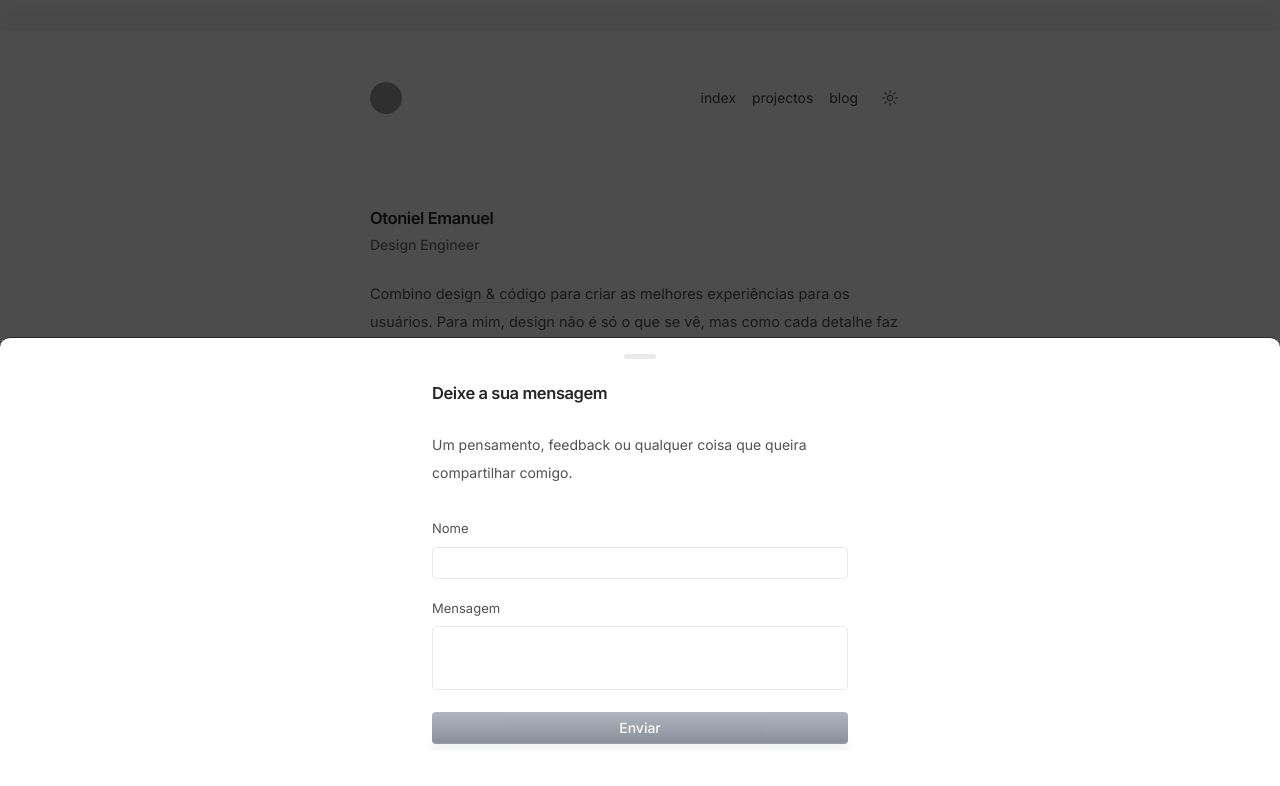
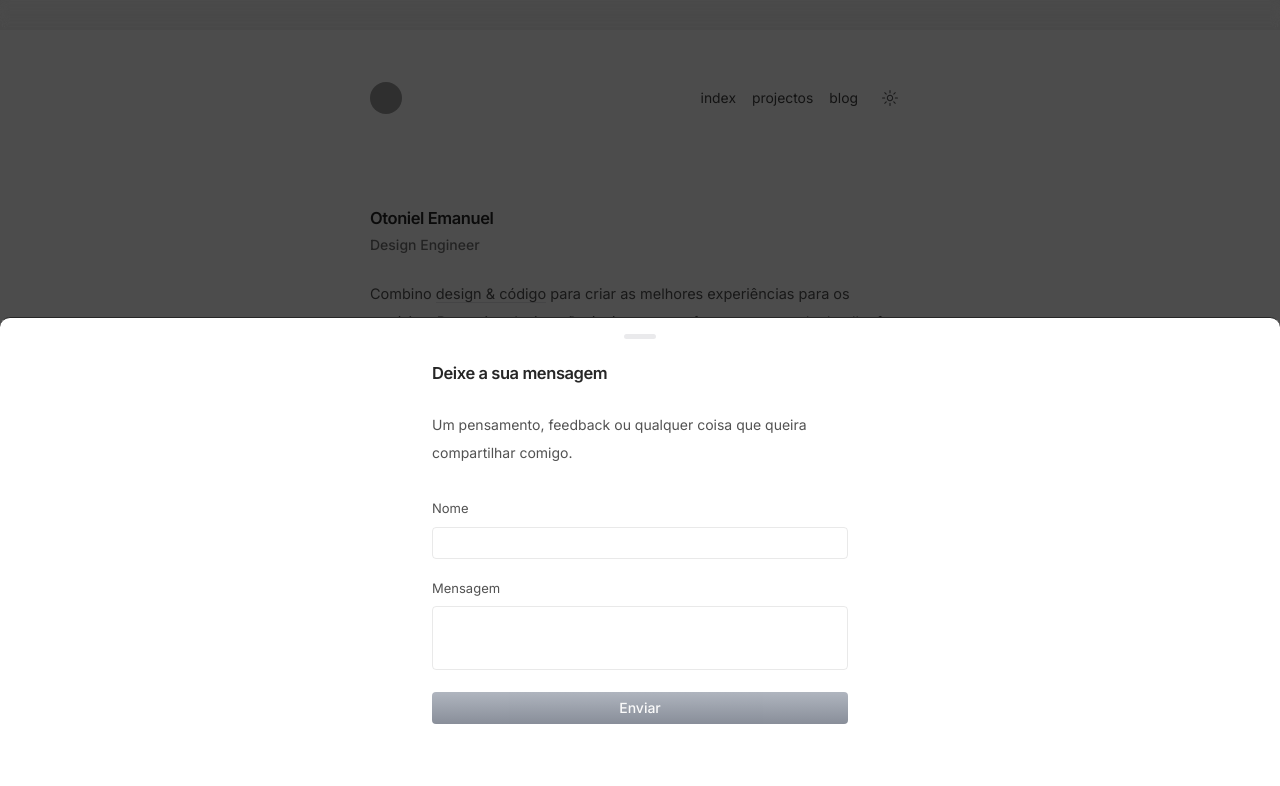
Before and after one commit to euotiniel/euotiniel.com, a Next.js app: page / in a window 1280 px wide. Both pictures are taken after a click on the button "Escreva para mim!". Shown: the top 786 px of the page. Built offline with nearby package versions, Linux system fonts and the light colour scheme; no server answers; grey boxes are pictures that could not be loaded.

Commit message:
Add margin-bottom to drawer content
Added margin-bottom to the drawer content div.

```diff
--- a/src/components/vaul.tsx
+++ b/src/components/vaul.tsx
@@ -62,7 +62,7 @@ export default function VaulDrawer() {
       <Drawer.Portal>
         <Drawer.Overlay className="font-sans fixed inset-0 bg-black/70" />
         <Drawer.Content className="dark:bg-black bg-white border-t border-neutral-800 flex flex-col fixed bottom-0 left-0 right-0 max-h-[82vh] rounded-t-[10px]">
-          <div className="max-w-md w-full mx-auto overflow-auto p-4 rounded-t-[10px]">
+          <div className="max-w-md w-full mx-auto overflow-auto p-4 rounded-t-[10px] mb-5">
             <Drawer.Handle />
             <Drawer.Title className="mt-5 text-[16.5px] font-semibold leading-7 text-neutral-800 dark:text-neutral-300">
               Deixe a sua mensagem
```
